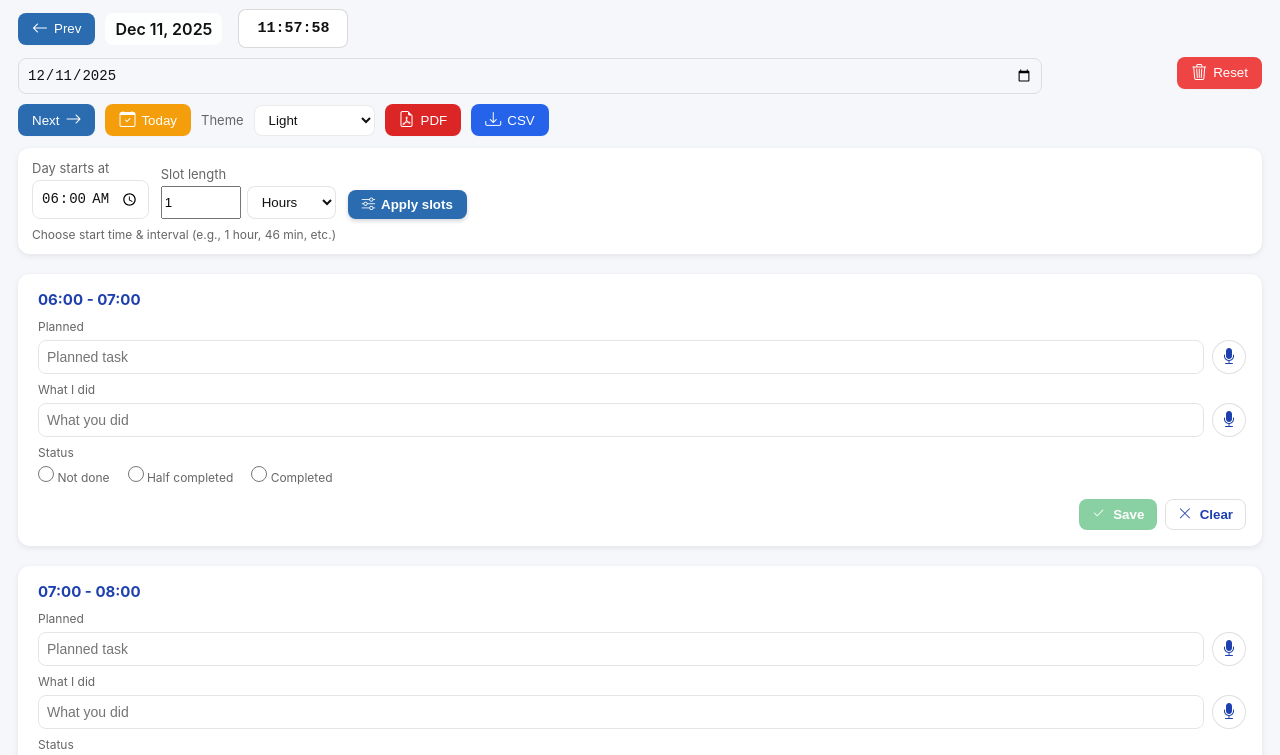
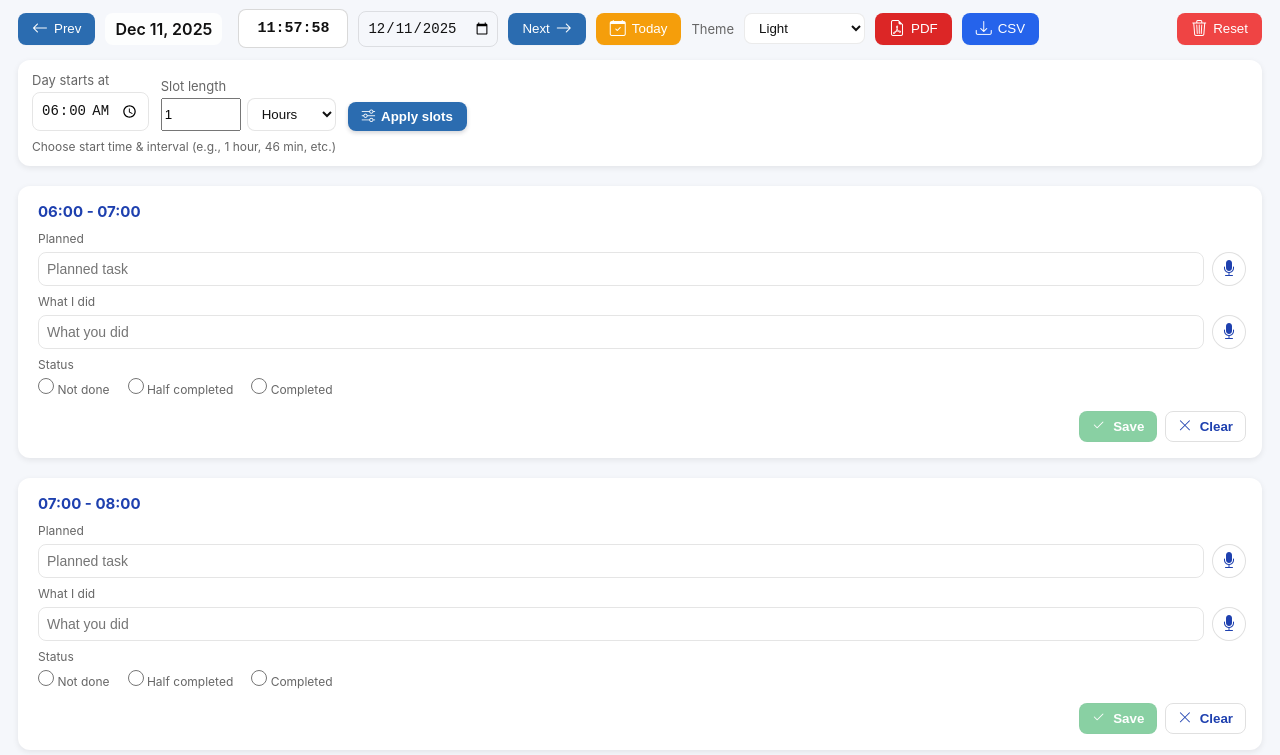
Before and after one commit to Vikasyadav0123/Hourly-Web-App, a plain HTML site: page index.html in a window 1280 px wide. Shown: the part 45-800 px from the top of the page. Drawn offline with nearby package versions, Linux system fonts and the light colour scheme.

```diff
--- a/style.css
+++ b/style.css
@@ -507,3 +507,18 @@ body[data-theme="dark"] label {
   min-width: 110px;
   text-align: center;
 }
+/* Reduce width of date input so the calendar icon stays close */
+#dayPicker {
+  width: 140px;           /* adjust between 120–160px depending on your choice */
+  padding-right: 6px;     /* reduces empty area before the calendar icon */
+}
+
+/* Reduce spacing inside date bar */
+.date-bar {
+  gap: 6px !important;    /* was 10px – now tighter */
+}
+
+/* Small adjustment to calendar icon alignment */
+#dayPicker::-webkit-calendar-picker-indicator {
+  margin-left: -4px;  /* pull icon closer toward text */
+}
```
